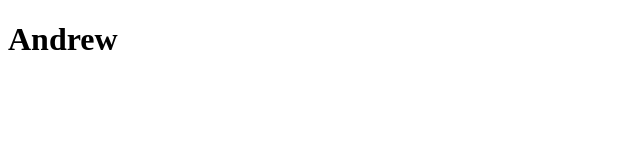
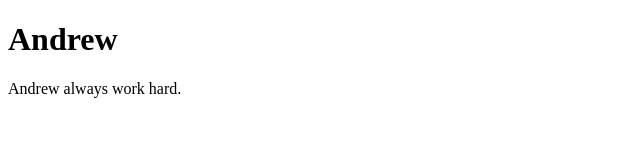
Before and after one commit to LovepreetUppal/flexbox-assignment, a plain HTML site: page index.html in a window 1280 px wide. Shown: the whole page, without its empty margins (0-640 px from the left). Drawn offline with Linux system fonts and the light colour scheme.

Commit message:
added p tag

```diff
--- a/index.html
+++ b/index.html
@@ -6,5 +6,8 @@
 </head>
 <body>
    <h1>Andrew</h1>
+       <p>
+           Andrew always work hard.
+       </p>
 </body>
 </html>
```
